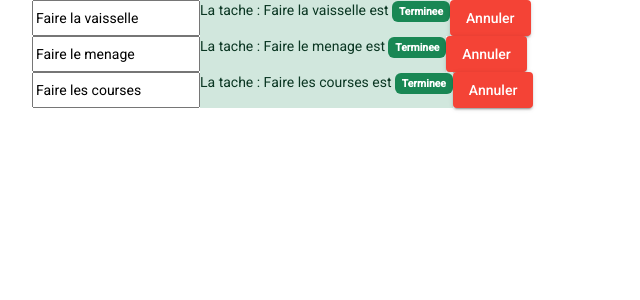
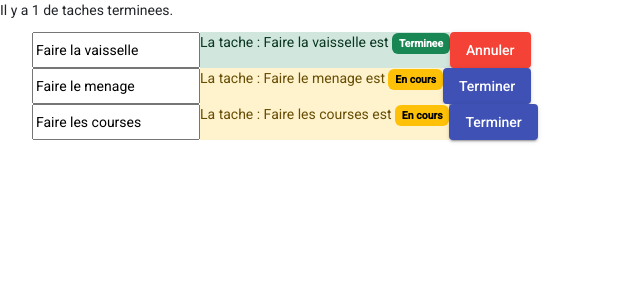
Before and after one commit to formateur357/formationAngular06-23, an Angular app in the folder todo/: page / in a window 1280 px wide. Shown: the top 300 px of the page, without its empty margins (0-640 px from the left). Built offline with nearby package versions, Linux system fonts and the light colour scheme.

Commit message:
exercice output

```diff
--- a/todo/src/app/app.component.html
+++ b/todo/src/app/app.component.html
@@ -1,5 +1,6 @@
+<p>Il y a {{ count }} de taches terminees.</p>
 <ul>
-  <app-task [title]="title1"></app-task>
-  <app-task [title]="title2"></app-task>
-  <app-task [title]="title3"></app-task>
+  <app-task [title]="title1" [complete]="complete1" (toggle)="modifyCount($event)"></app-task>
+  <app-task [title]="title2" [complete]="complete2"></app-task>
+  <app-task [title]="title3" [complete]="complete3"></app-task>
 </ul>
--- a/todo/src/app/app.component.ts
+++ b/todo/src/app/app.component.ts
@@ -9,4 +9,15 @@ export class AppComponent {
   public title1: string = "Faire la vaisselle"
   public title2: string = "Faire le menage"
   public title3: string = "Faire les courses"
+
+  public complete1: boolean = true
+  public complete2: boolean = false
+  public complete3: boolean = false
+
+  public count: number = 1
+
+  public modifyCount(complete: boolean): void {
+    this.count += complete ? 1 : -1
+  }
+
 }
--- a/todo/src/app/components/task/task.component.ts
+++ b/todo/src/app/components/task/task.component.ts
@@ -1,4 +1,4 @@
-import { Component, Input, OnInit } from '@angular/core';
+import { Component, EventEmitter, Input, OnInit, Output } from '@angular/core';
 
 @Component({
   selector: 'app-task',
@@ -7,10 +7,11 @@ import { Component, Input, OnInit } from '@angular/core';
 })
 export class TaskComponent implements OnInit {
   @Input() public title! : string
-  public complete : boolean
+  @Input() public complete! : boolean
+
+  @Output() public toggle: EventEmitter<boolean> = new EventEmitter<boolean>()
 
   constructor() {
-    this.complete = true
   }
 
   ngOnInit(): void {
@@ -40,6 +41,7 @@ export class TaskComponent implements OnInit {
 
   public toggleComplete(): void {
     this.complete = !this.complete
+    this.toggle.emit(this.complete)
   }
 
 }
```
